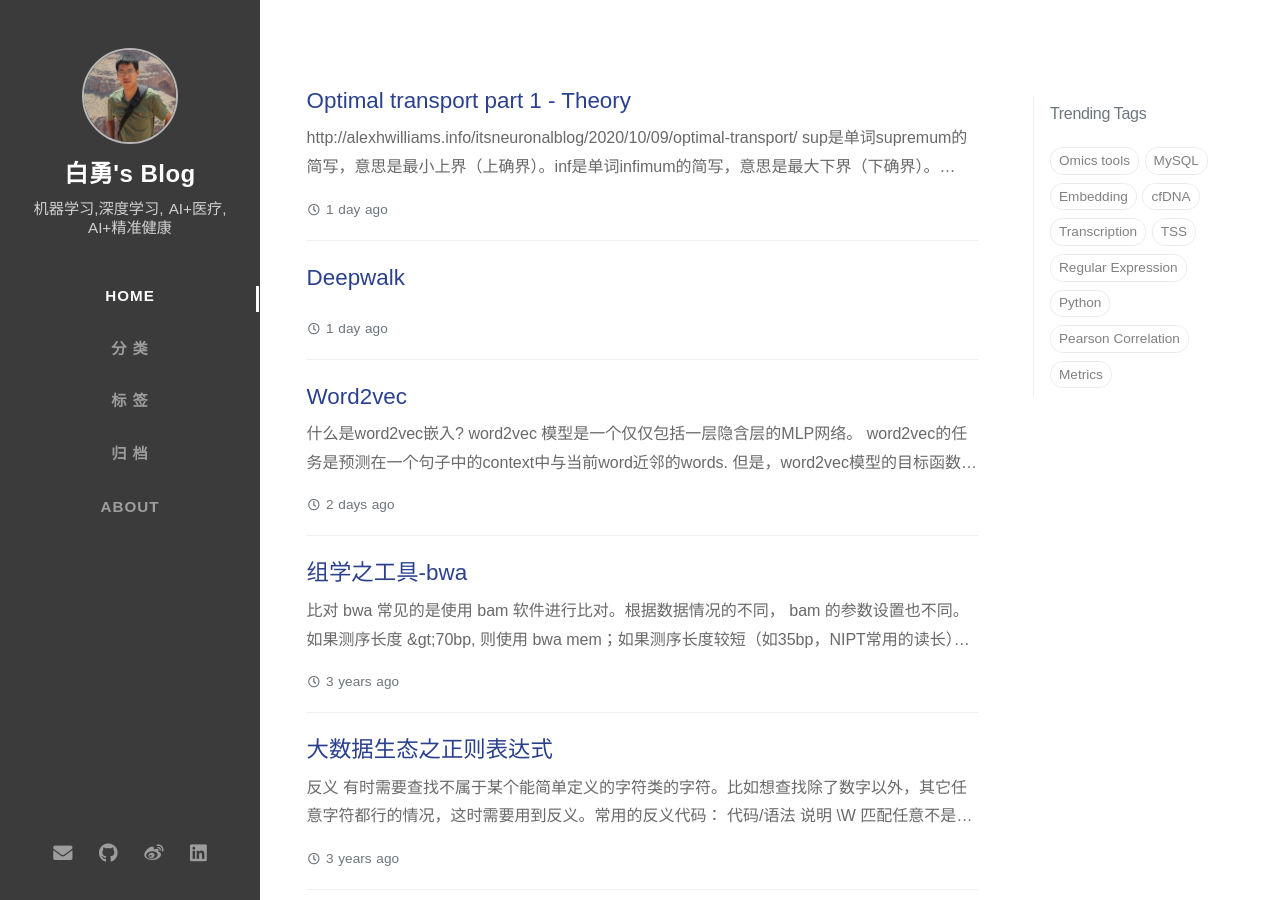
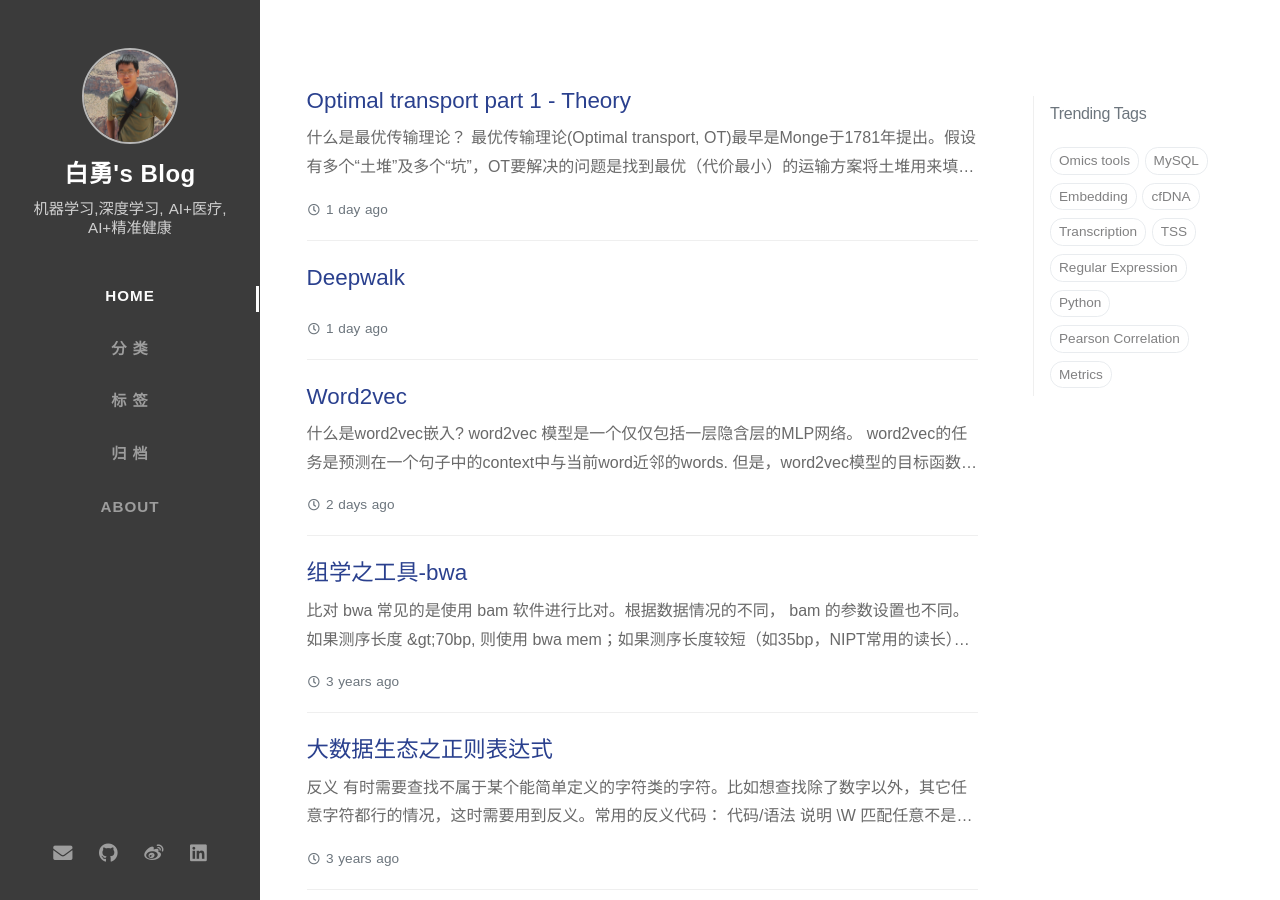
Before and after one commit to y-bai/y-bai.github.io, a Jekyll site: the page built from index.html, in a window 1280 px wide and 900 px high. Built offline with Jekyll 4.4.1, drawn with Linux system fonts in a browser that asks for light colours; nearby versions of some CDN libraries; some web fonts are replaced; the list of posts is cut into pages by our own code; comment, search, counter and statistics services are not loaded.

Commit message:
add image

```diff
--- a/_posts/2023-05-21-optimal-transport1.md
+++ b/_posts/2023-05-21-optimal-transport1.md
@@ -4,6 +4,22 @@
 categories: [Machine Learning]
 tags: [Metrics, Loss]
 ---
+
+# 什么是最优传输理论？
+最优传输理论(Optimal transport, OT)最早是Monge于1781年提出。假设有多个“土堆”及多个“坑”，OT要解决的问题是找到最优（代价最小）的运输方案将土堆用来填满每个这些坑。另一个应用场景是“土堆”对应货物仓库，“坑”对应不同的购物消费者。
+
+![最优传输理论]({{ "/assets/img/blogs/OT1.png" | relative_url }})
+Figure from [Optimal Transport for Domain Adaptation](https://hal.science/hal-01377220/file/OTPAMI.pdf), 其中$\Omiga_s$是起点质量空间， $\mu_s(X^s)$ 是起点位置 $X^s$ 的质量，$T$是传输方案， $T(X^s)$是起点 $X^s$ 经过传输 $T$ 后的终点位置，$\mu_t(T(X^s))$是终点位置的质量。
+
+OT是对不同概率分布之间“距离”的一种度量。距离函数的两个理想属性是对称性（symmetry）和三角不等式(triangle inequality)。不幸的是，概率分布之间的许多“距离”概念并不满足这些属性。这些较弱的距离概念通常称为<kbd>"散度(divergence)"</kbd>。比如最著名的Kullback-Liebler (KL) 散度：
+
+
+犹如我们相见的KL散度也是一种描述概率分布之间相似性的一种度量。那为什么不用KL呢？主要是因为KL只能比较support相同的概率分布。什么是support呢？
+
+
+
+
+
 
 http://alexhwilliams.info/itsneuronalblog/2020/10/09/optimal-transport/
 
```
Also changed, not shown: assets/img/blogs/OT1.png (added).
